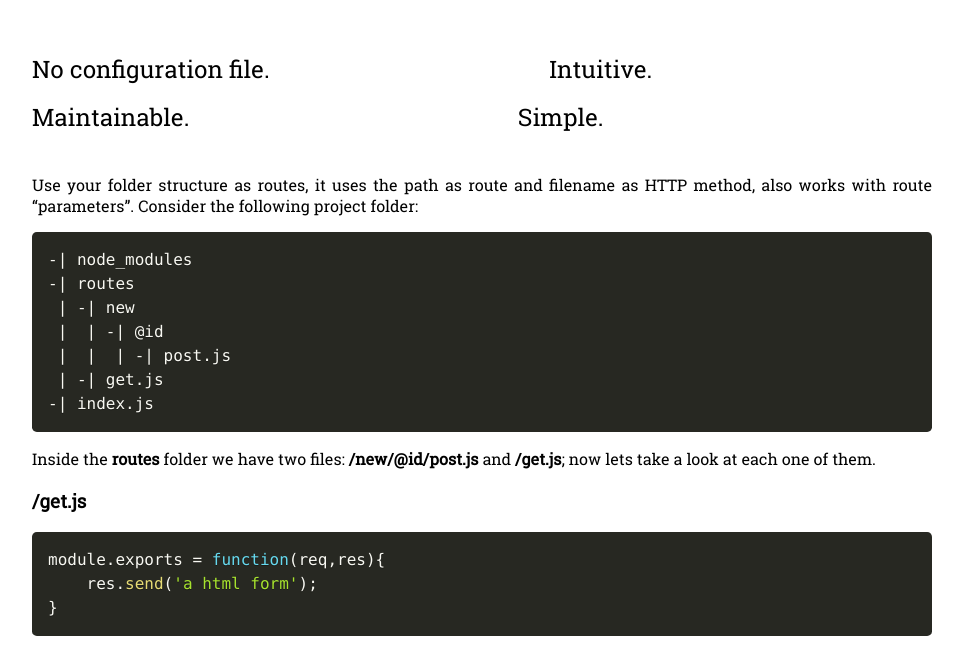
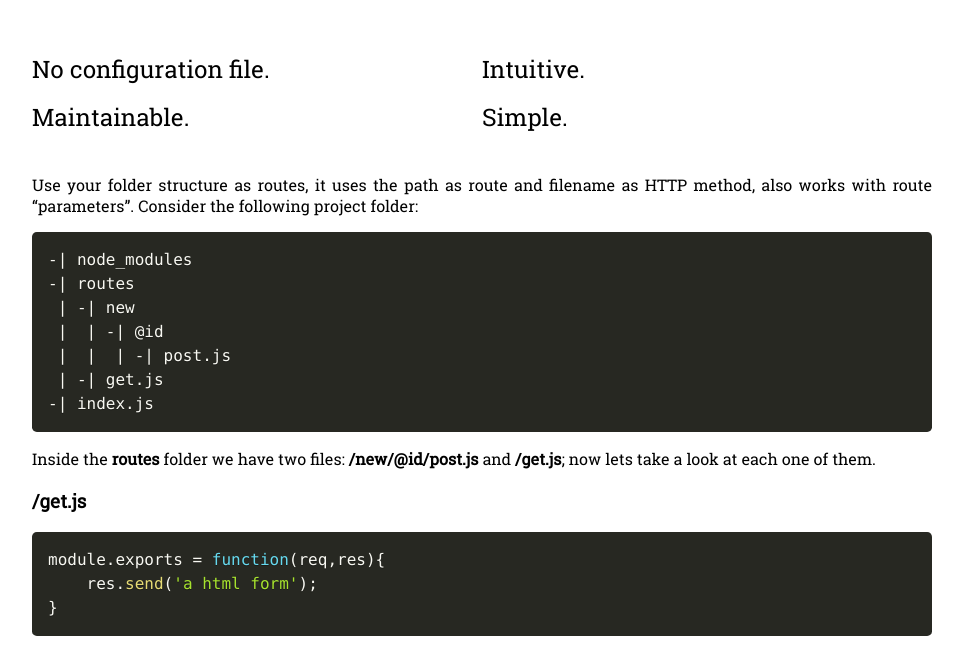
Before and after one commit to DanielSunami/dir-routes, a website: page index.html in a window 1280 px wide. Shown: the part 130-779 px from the top of the page, without its empty margins (158-1121 px from the left). Drawn offline with Linux system fonts and the light colour scheme; a script that the page names is missing.

Commit message:
flexbox fix

```diff
--- a/style/main.css
+++ b/style/main.css
@@ -55,9 +55,10 @@ p {
 .flex > div {
 	flex: 1 1 auto;
 	transition: width 0.7s ease-out;
+	width: 50%;
 }
 
-@media all (max-width: 545px) {
+@media all (min-width 40em) {
 	.flex {
 		flex-direction: column;
 	}
```
